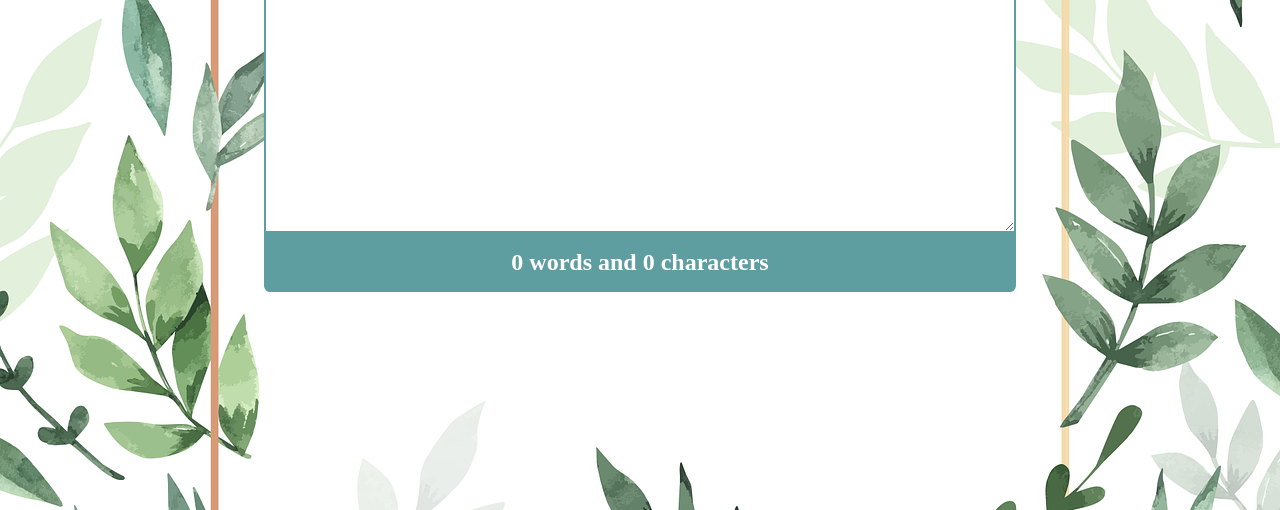
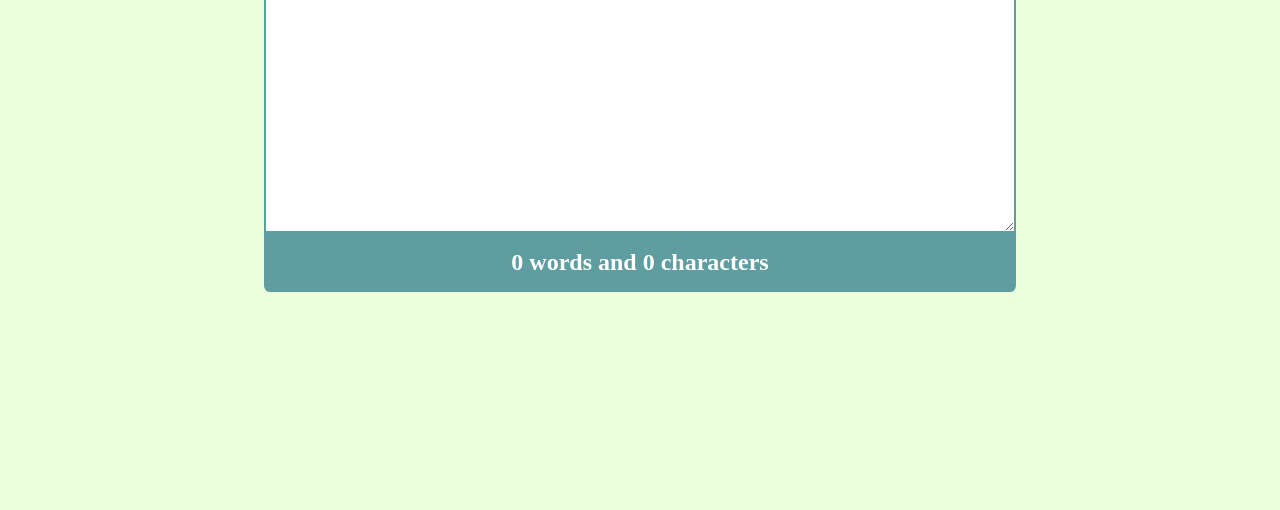
Before and after one commit to Sonu-Dutta/WordChar-counter, a plain HTML site: page index.html in a window 1280 px wide. Shown: the part 290-800 px from the top of the page. Drawn offline with Linux system fonts and the light colour scheme.

Commit message:
Update style.css

```diff
--- a/css/style.css
+++ b/css/style.css
@@ -14,6 +14,7 @@ body{
     align-items: center;
     gap: 0rem;
     justify-content: center;
+    background-color:#ECFFDC;
 }
 h1{
     width: 45rem;
```
